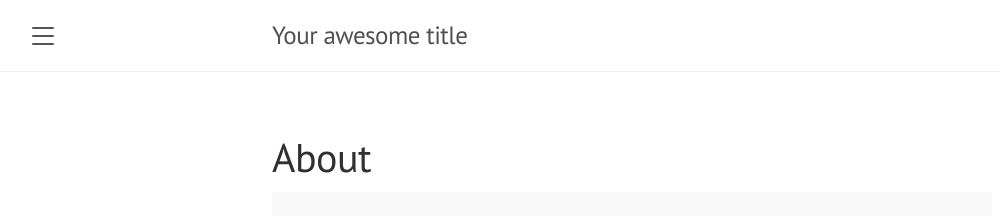
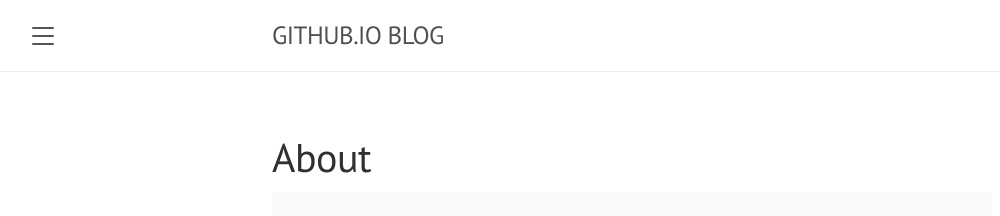
Before and after one commit to sentryc0201/sentryc0201.github.io, a Jekyll site: the page built from about.md, in a window 1280 px wide. Shown: the top 216 px of the page, without its empty margins (8-1008 px from the left). Built offline with Jekyll 4.4.1, drawn with Linux system fonts in a browser that asks for light colours.

Commit message:
Update _config.yml

```diff
--- a/_config.yml
+++ b/_config.yml
@@ -18,8 +18,8 @@
 # You can create any custom variable you would like, and they will be accessible
 # in the templates via {{ site.myvariable }}.
 
-title: Your awesome title
-email: your-email@example.com
+title: GITHUB.IO BLOG
+email: sentryc0201@kookmin.ac.kr
 description: >- # this means to ignore newlines until "baseurl:"
   Write an awesome description for your new site here. You can edit this
   line in _config.yml. It will appear in your document head meta (for
@@ -27,7 +27,7 @@ description: >- # this means to ignore newlines until "baseurl:"
 baseurl: "" # the subpath of your site, e.g. /blog
 url: "" # the base hostname & protocol for your site, e.g. http://example.com
 twitter_username: jekyllrb
-github_username:  jekyll
+github_username:  sentryc0201
 
 # Build settings
 theme: minima
```
